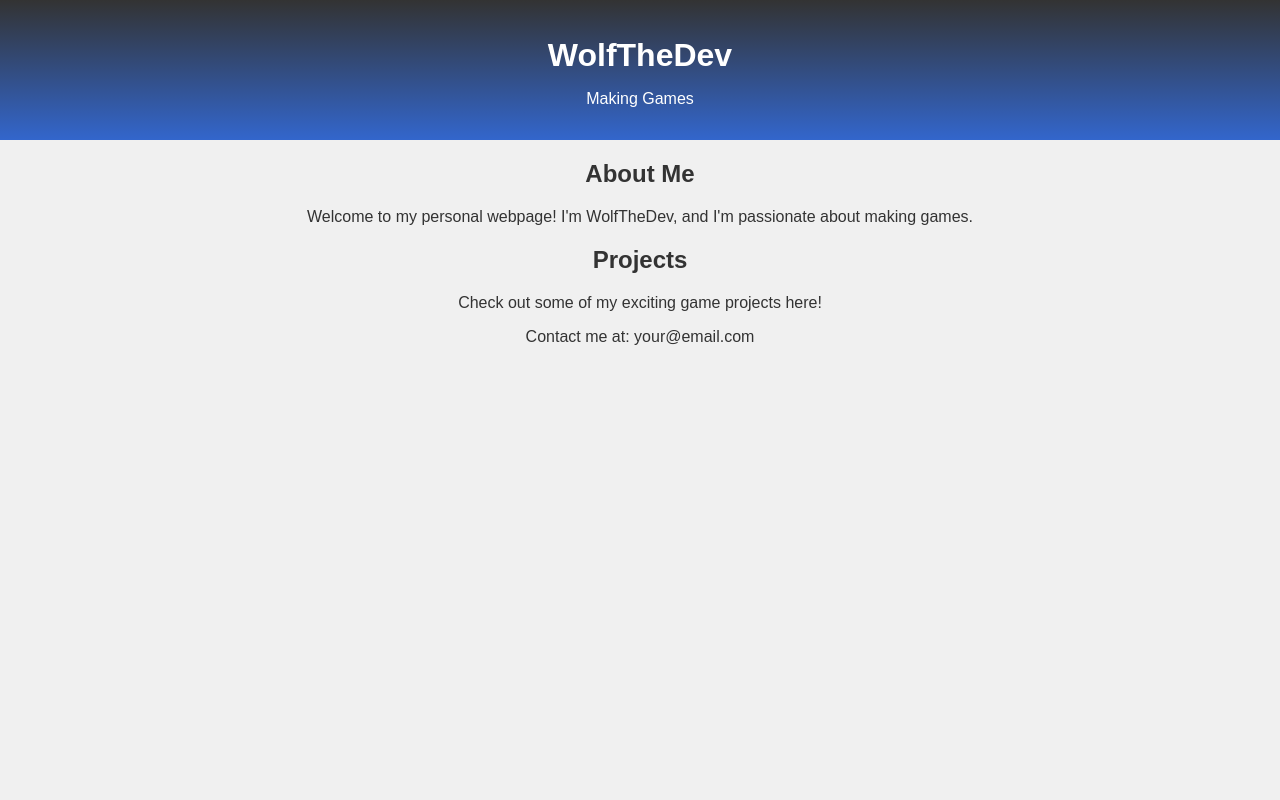
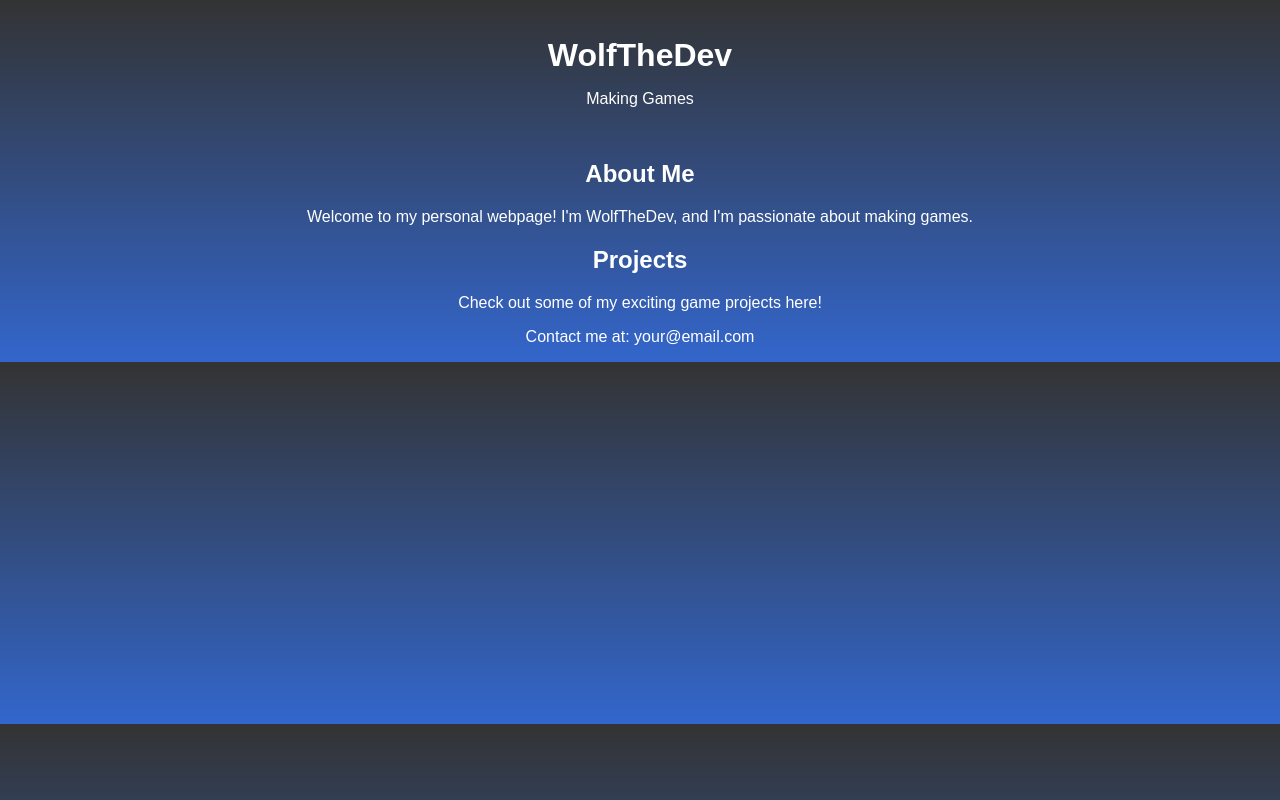
Before and after one commit to TheMidnightWolfYT/wolfthedev, a plain HTML site: page index.html in a window 1280 px wide. Drawn offline with Linux system fonts and the light colour scheme.

Commit message:
Update index.html

```diff
--- a/index.html
+++ b/index.html
@@ -7,17 +7,14 @@
     <style>
         body {
             font-family: Arial, sans-serif;
-            background-color: #f0f0f0;
-            color: #333;
+            background: linear-gradient(to bottom, #333, #3366cc); /* Gradient from dark grey to slightly blue */
+            color: white;
             text-align: center;
             margin: 0;
         }
 
         header {
-            background: linear-gradient(to bottom, #333, #3366cc); /* Gradient from dark grey to slightly blue */
-            color: white;
             padding: 1em;
-            margin: 0;
         }
 
         h1 {
```
